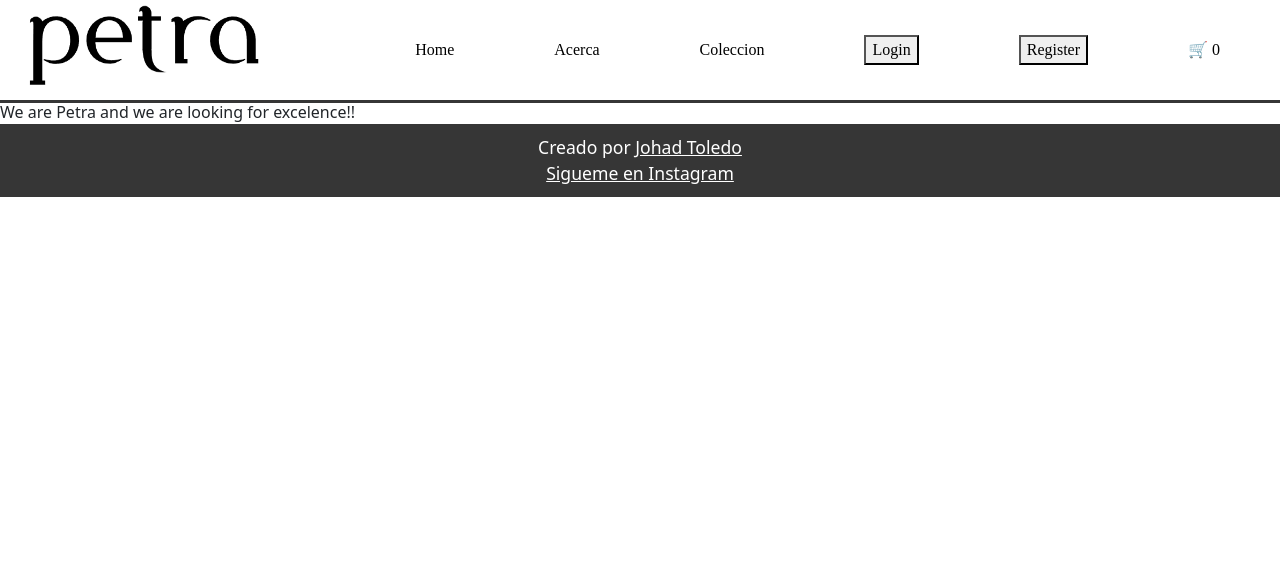
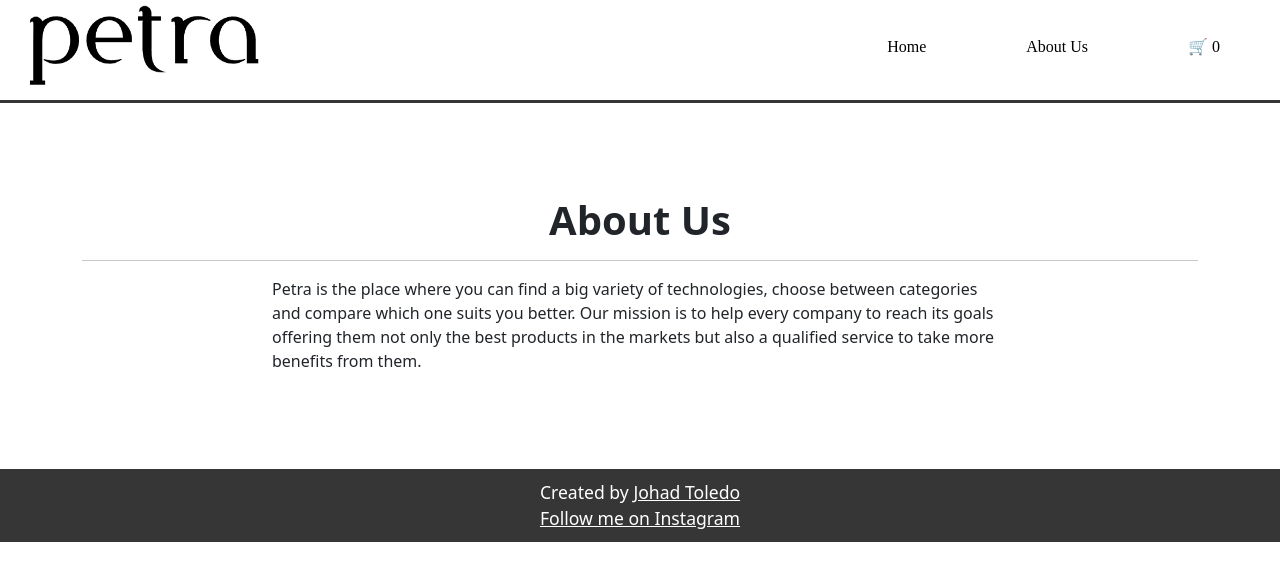
Before and after one commit to JohadToledo/React-Ecommerce, a React (Create React App) app: page /acerca in a window 1280 px wide. Shown: the top 580 px of the page. Built offline with nearby package versions, Linux system fonts and the light colour scheme.

Commit message:
ADD to aboutus component style and some text

```diff
--- a/src/components/Acerca.js
+++ b/src/components/Acerca.js
@@ -3,8 +3,18 @@ import React from "react";
 export default function Acerca() {
   return (
     <>
-      <div className="Acerca">
-      We are Petra and we are looking for excelence!!
+      <div className="container my-5 py-5">
+        <div className="row">
+          <div className="col-12">
+            <h1 className="display-6 fw-bolder text-center">About Us</h1>
+            <hr />
+          </div>
+        </div>
+        <div className="row justify-content-center">
+          <div className="col-md-8">
+          Petra is the place where you can find a big variety of technologies, choose between categories and compare which one suits you better. Our mission is to help every company to reach its goals offering them not only the best products in the markets but also a qualified service to take more benefits from them.
+          </div>
+        </div>
       </div>
     </>
   );
--- a/src/components/Checkout.js
+++ b/src/components/Checkout.js
@@ -1,10 +1,17 @@
 import React from "react";
 import { useSelector } from "react-redux";
 import { NavLink } from "react-router-dom";
+import { clearCart } from "../redux/action";
+import { useDispatch } from "react-redux";
 // {product.quantity} X ${product.price} = ${product.quantity * product.price}
 
 const Checkout = () => {
   const state = useSelector((state) => state.handleCart);
+
+  const dispatch = useDispatch();
+  const clearProduct = (product) => {
+    dispatch(clearCart(product));
+  };
 
   var total = 0;
 
@@ -16,7 +23,7 @@ const Checkout = () => {
           <h6 className="my-0">{item.title}</h6>
         </div>
         <span className="text-muted">
-          ({item.quantity}) X ${item.price}{" "}
+          ({item.quantity}){" "} X ${item.price}{" "}
         </span>
       </li>
     );
@@ -213,7 +220,7 @@ const Checkout = () => {
               <NavLink
                 to={`/checkouted`}
                 className="w-100 btn btn-dark btn-lg"
-                onClick={() =>console.log('te clickeee')}
+                onClick={() => clearProduct()}
               >
                 Pay
               </NavLink>
--- a/src/components/Footer.js
+++ b/src/components/Footer.js
@@ -7,10 +7,10 @@ function Footer (props) {
      {children}
       <footer>
       <div>
-        Creado por <a href="https://github.com/JohadToledo">Johad Toledo</a>
+        Created by <a href="https://github.com/JohadToledo">Johad Toledo</a>
       </div>
       <div>
-        <a href="https://instagram.com/johadtoledo">Sigueme en Instagram</a>
+        <a href="https://instagram.com/johadtoledo">Follow me on Instagram</a>
       </div>
     </footer>
     </React.Fragment>
--- a/src/components/Navbar.js
+++ b/src/components/Navbar.js
@@ -21,20 +21,7 @@ const Navbar = () => {
             <li className="nav-item">Home</li>
           </NavLink>
           <NavLink to="/acerca" style={{color:"black"}}>
-            <li className="nav-item">Acerca</li>
-          </NavLink>
-          <NavLink to="/products" style={{color:"black"}}>
-            <li className="nav-item">Coleccion</li>
-          </NavLink>
-          <NavLink to="/login" style={{color:"black"}}>
-            <li>
-              <button>Login</button>
-            </li>
-          </NavLink>
-          <NavLink to="/register">
-            <li>
-              <button>Register</button>
-            </li>
+            <li className="nav-item">About Us</li>
           </NavLink>
           <NavLink to="/cart" style={{color:"black"}}>
             <li className="nav-item"  >🛒 {state.length}</li>
--- a/src/components/Products.jsx
+++ b/src/components/Products.jsx
@@ -13,14 +13,12 @@ const Products = (props) => {
   const getCategories = async () => {
     setLoading(true);
     setCategories(await fetchCategories());
-    console.log(categories);
     setLoading(false);
   };
 
   const getProducts = async () => {
     setLoading(true);
     setProducts(await fetchProducts());
-    console.log(products);
     setLoading(false);
   };
 
@@ -105,15 +103,15 @@ const Products = (props) => {
         {products.map((product) => {
           return (
             <>
-              <div className="col-md-3 mb-4">
-                <div className="card h-100 text-center p-4" key={product.id}>
+              <div className="col-md-3 mb-4" key={product.id}>
+                <div className="card h-100 text-center p-4" >
                   <img
                     src={fetchImageURL(product.image?.url)}
                     className="card-img-top"
                     alt={product.title}
                     height={250}
                   />
-                  <div className="card-body">
+                  <div className="card-body" key={product.id}>
                     <h5 className="card-title mb-0">{product.title}</h5>
                     <p className="card-text lead fw-bold">${product.price}</p>
                     <NavLink
--- a/src/components/product.jsx
+++ b/src/components/product.jsx
@@ -21,13 +21,11 @@ const Product = () => {
     setLoading(true);
     setProduct(await fetchProduct(slug));
     setLoading(false);
-    console.log(product);
   };
 
   useEffect(() => {
     getProduct();
-    // setImage( fetchImageURL(product.image?.url))
-  }, [slug]);
+  },[]);
 
   const Loading = () => {
     return (
@@ -75,13 +73,14 @@ const Product = () => {
                 <p className="lead">{product.description}</p>
                 <button
                   className="btn btn-outline-dark px-4 py-2"
-                  onClick={() => addProduct(product)}
+                  onClick={() =>
+                  addProduct(product)}
                 >
                   {" "}
-                  Agregar
+                  Add
                 </button>
                 <NavLink to="/cart" className="btn btn-dark ms-2 px-3 py-2">
-                  Ir al 🛒
+                  Go to 🛒
                 </NavLink>
               </div>
             </>
--- a/src/redux/action/index.js
+++ b/src/redux/action/index.js
@@ -13,3 +13,10 @@ export const delCart = (product) => {
         payload: product
     }
 }
+
+export const clearCart = (product) => {
+    return{
+        type: 'CLEARCART',
+        payload: product
+    }
+}
--- a/src/redux/reducer/handleCart.js
+++ b/src/redux/reducer/handleCart.js
@@ -34,6 +34,9 @@ const handleCart = (state = cart, action) =>{
                 }
 
 
+            case 'CLEARCART':
+                return state = []
+
             default:
                 return state;
 
```
Also changed, not shown: src/components/Item.js (deleted, +0 -52 lines).
